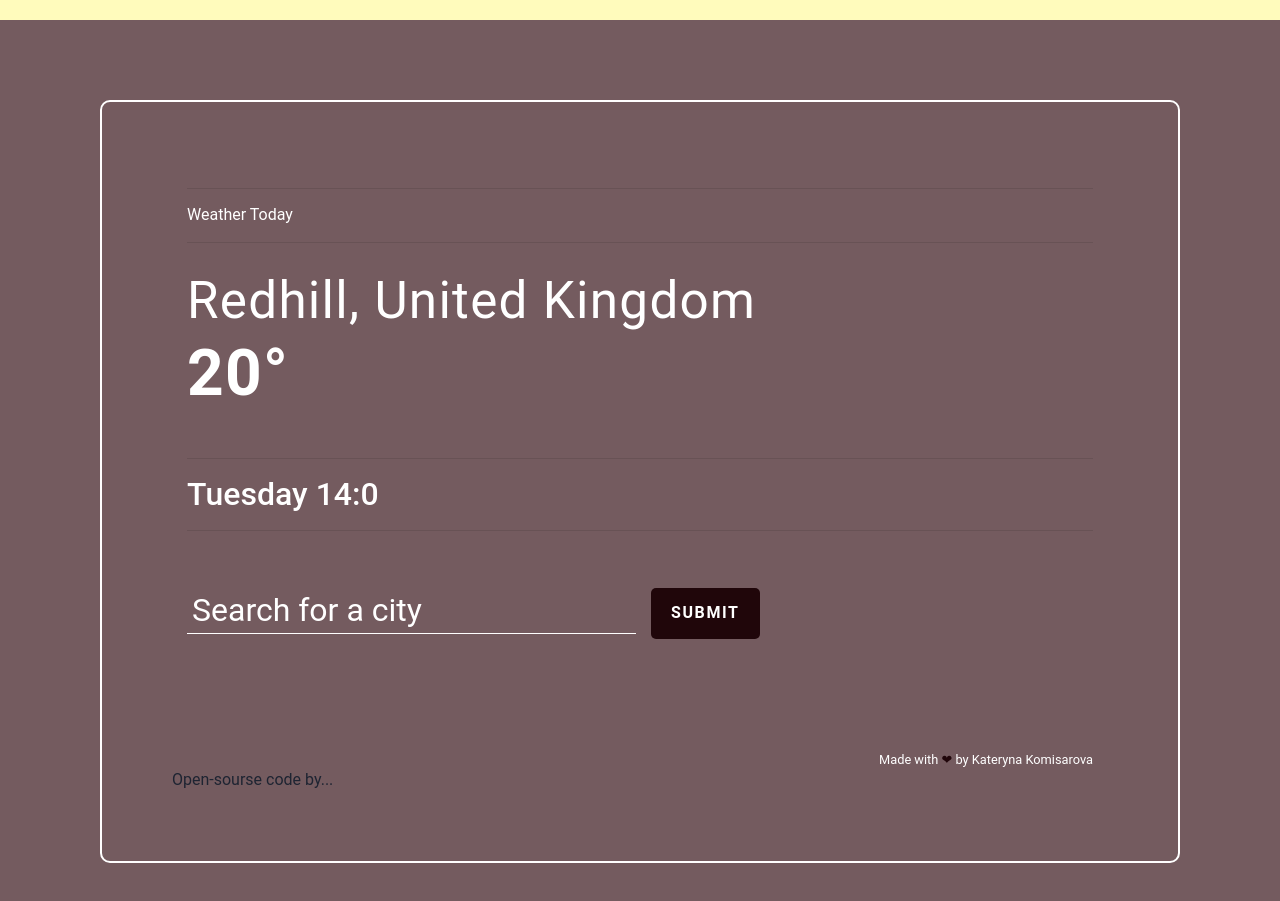
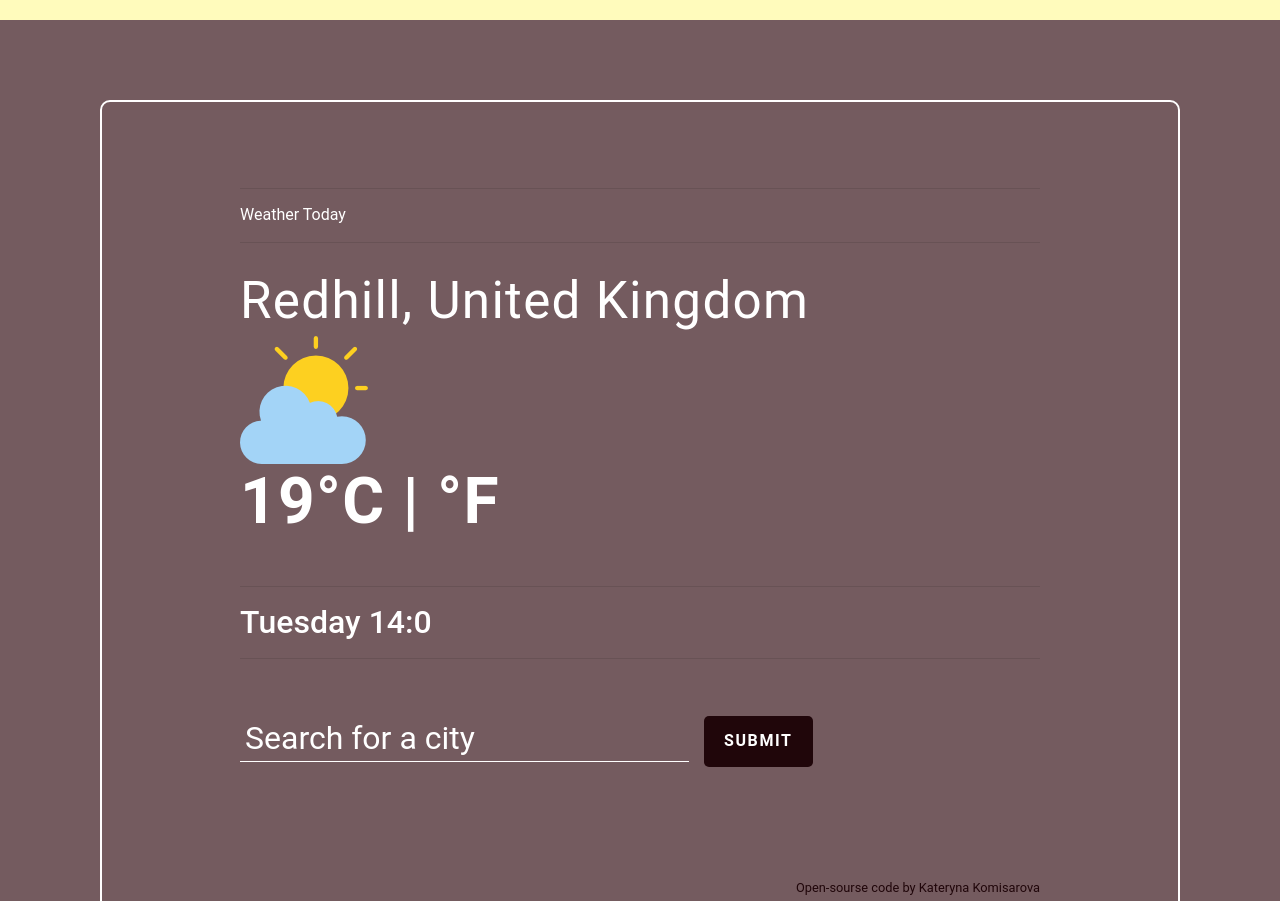
Before and after one commit to komisssarova/myapp, a plain HTML site: page index.html in a window 1280 px wide. Shown: the top 901 px of the page. Drawn offline with nearby package versions, Linux system fonts and the light colour scheme.

Commit message:
Add weather icon, HTML, CSS
few changes

```diff
--- a/index.html
+++ b/index.html
@@ -24,7 +24,8 @@
         Weather Today
         <h1 class="heading">
           <hr />
-          <span> <small>Redhill, United Kingdom</small> </span> <br />20°
+          <span> <small>Redhill, United Kingdom</small> </span> <br />
+          <img src="img/1163661.png" alt="cloudy" /> 19°C | °F
         </h1>
         <hr />
         <h2></h2>
@@ -45,25 +46,21 @@
     </section>
     <footer class="page-footer">
       <div class="container">
-        <small
-          >Made with <span>❤</span> by
-          <a href="https://www.instagram.com/komisssarova/" target="_blank"
-            >Kateryna Komisarova</a
-          >
-        </small>
-      </div>
-    </footer>
         <span>
+          <small>
             <a
               id="gitHubLink"
-        href="https://github.com/komisssarova/myapp/blob/main/new/index.html"
+              href="https://github.com/komisssarova/myapp"
               target="_blank"
               rel="noreferrer"
             >
-        Open-sourse code
+              Open-sourse code by Kateryna Komisarova
             </a>
-      by...
+          </small>
         </span>
+      </div>
+    </footer>
+
     <script src="src/index.js"></script>
   </body>
 </html>
--- a/src/style.css
+++ b/src/style.css
@@ -66,9 +66,9 @@ body {
 
 .container {
   width: 100%;
-  max-width: 1200px;
+  max-width: 800px;
   margin: 0 auto;
-  padding: 0 15px;
+  padding: 0;
 }
 
 .top-banner {
```
Also changed, not shown: img/1163661.png (added). Lines whose indentation alone changed are shown as unchanged.
